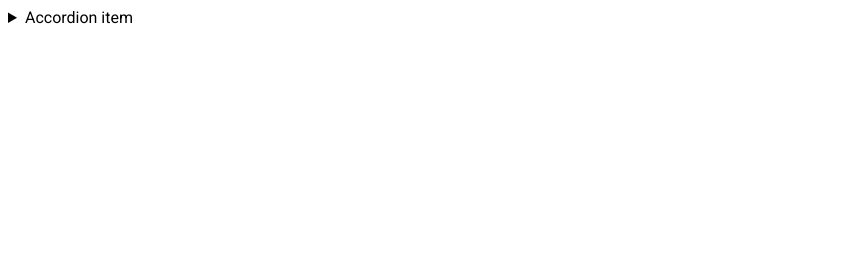
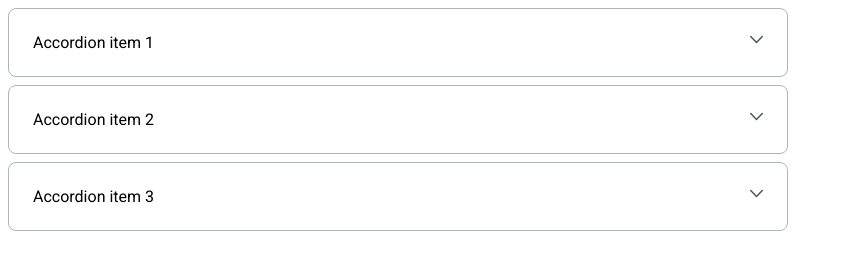
Before and after one commit to js-tasks-ru/htmlcss-20210610_dmitriy083, a website: page 03-lection1/02-accordion/index.html in a window 1280 px wide. Shown: the whole page, without its empty margins (0-843 px from the left). Drawn offline with Linux system fonts and the light colour scheme.

Commit message:
dz1_accordion

```diff
--- a/03-lection1/02-accordion/accordion.css
+++ b/03-lection1/02-accordion/accordion.css
@@ -1 +1,44 @@
 /* Стилизация аккордеона */
+
+summary {
+    position: relative;
+    list-style: none;
+    cursor: pointer;
+}
+
+summary::-webkit-details-marker {
+    position: relative;
+    display: none;
+}
+
+details summary::before {
+    position: absolute;
+    right: 0;
+    content: ' ';
+    display: inline-block;
+    background: url(images/vector_copen.svg);
+    height: 0.8em;
+    width: 0.8em;
+    background-size: 0.8em 0.8em;
+    cursor: pointer;
+}
+
+details p {
+    color: var(--grey-4);
+}
+
+details[open] summary::before {
+    transform: rotate(180deg);
+}
+
+.accordions__item {
+    width: 730px;
+    border: 1px solid var(--grey-3);
+    border-radius: 8px;
+    padding: 24px;
+    margin-bottom: 8px;
+}
+
+.accordions__item:last-child {
+    margin-bottom: 0px;
+}
--- a/03-lection1/02-accordion/index.html
+++ b/03-lection1/02-accordion/index.html
@@ -2,17 +2,35 @@
 <!-- Страница с аккордеоном -->
 <html lang="ru">
     <head>
-        <link rel="stylesheet" href="../../assets/css/main.css">
-        <link rel="stylesheet" href="./accordion.css">
+        <link rel="stylesheet" href="../../assets/css/main.css" />
+        <link rel="stylesheet" href="./accordion.css" />
     </head>
     <body>
-        <details>
-            <summary>
-                Accordion item
-            </summary>
-            <p>
-                Hidden content
-            </p>
-        </details>
+        <div class="accordions">
+            <details class="accordions__item">
+                <summary>Accordion item 1</summary>
+                <p>
+                    Amet minim mollit non deserunt ullamco est sit aliqua dolor
+                    do amet sint. Velit officia consequat duis enim velit
+                    mollit. Exercitation veniam consequat sunt nostrud amet.
+                </p>
+            </details>
+            <details class="accordions__item">
+                <summary>Accordion item 2</summary>
+                <p>
+                    Amet minim mollit non deserunt ullamco est sit aliqua dolor
+                    do amet sint. Velit officia consequat duis enim velit
+                    mollit. Exercitation veniam consequat sunt nostrud amet.
+                </p>
+            </details>
+            <details class="accordions__item">
+                <summary>Accordion item 3</summary>
+                <p>
+                    Amet minim mollit non deserunt ullamco est sit aliqua dolor
+                    do amet sint. Velit officia consequat duis enim velit
+                    mollit. Exercitation veniam consequat sunt nostrud amet.
+                </p>
+            </details>
+        </div>
     </body>
 </html>
```
Also changed, not shown: 03-lection1/02-accordion/images/vector_copen.svg (added).
